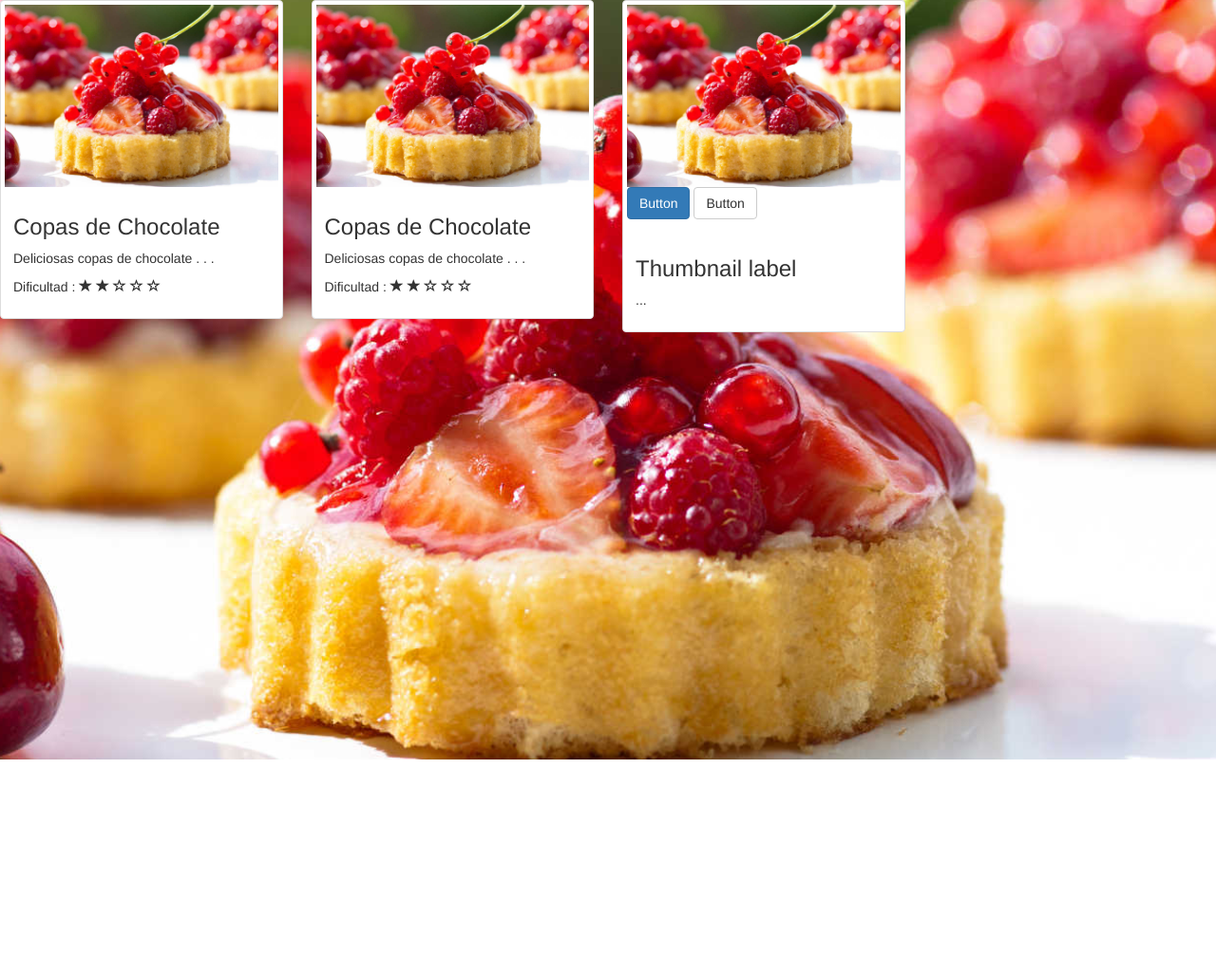
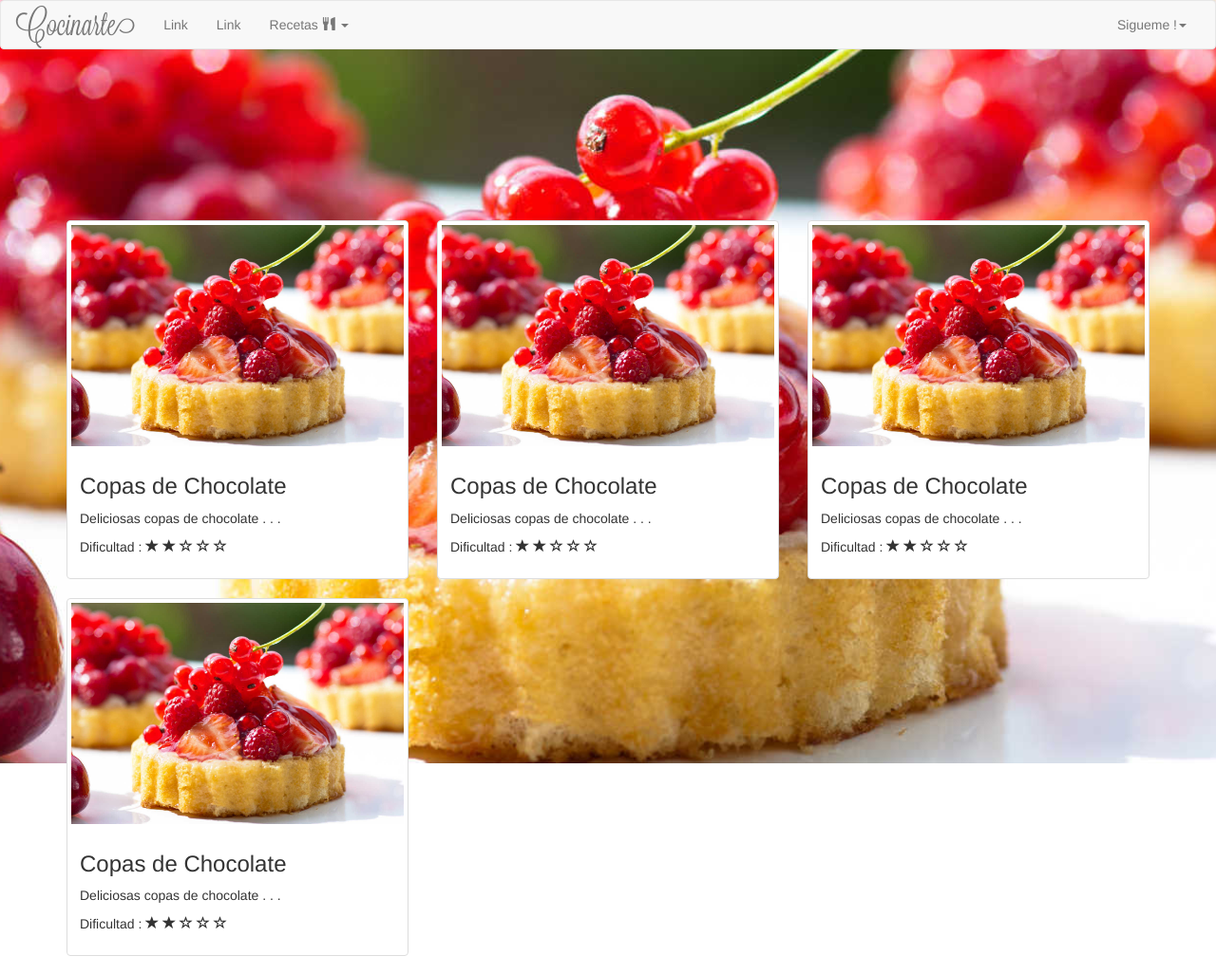
Before and after one commit to undersen/Cocina, a PHP site: page /Postres.html in a window 1280 px wide. Shown: the whole page at 95% size. Before the commit the page ends 800 px from the top, so only its background shows below. Run offline with PHP 8.4, Linux system fonts and the light colour scheme; some libraries are stand-ins or nearby versions.

Commit message:
works for safari . . . Yes Sr.

```diff
--- a/Postres.html
+++ b/Postres.html
@@ -6,6 +6,7 @@
         <link rel="stylesheet" type="text/css" href="css/component.css" />
         <link rel="stylesheet" href="css/bootstrap.css">
         <link rel="stylesheet" href="css/General.css">
+        <link rel="stylesheet" href="css/Animate.css">
 
     </head>
     <body>
@@ -16,6 +17,53 @@
                     <li><img src="Media/Postre3.jpg" alt="image02"/></li>
                 </ul>
             </div>
+
+            <nav class="navbar navbar-default">
+  <div class="container-fluid">
+    <!-- Brand and toggle get grouped for better mobile display -->
+    <div class="navbar-header">
+      <button type="button" class="navbar-toggle collapsed" data-toggle="collapse" data-target="#bs-example-navbar-collapse-1">
+        <span class="sr-only">Toggle navigation</span>
+        <span class="icon-bar"></span>
+        <span class="icon-bar"></span>
+        <span class="icon-bar"></span>
+      </button>
+      <a class="navbar-brand" href="#">Cocinarte</a>
+    </div>
+
+    <!-- Collect the nav links, forms, and other content for toggling -->
+    <div class="collapse navbar-collapse" id="bs-example-navbar-collapse-1">
+      <ul class="nav navbar-nav">
+        <li class="a"><a href="#" >Link</a></li>
+        <li><a href="#">Link</a></li>
+        <li class="dropdown">
+          <a href="#" class="dropdown-toggle" data-toggle="dropdown" role="button" aria-expanded="false">Recetas <i class="glyphicon glyphicon-cutlery"></i> <span class="caret"></span></a>
+          <ul class="dropdown-menu" role="menu">
+            <li><a href="#">Postres <i class="glyphicon glyphicon-ice-lolly-tasted"></i></a></li>
+            <li><a href="#">Platos de fondo</a></li>
+            <li><a href="#">Ensalada <i class="glyphicon glyphicon-leaf"></i></a></li>
+            <li class="divider"></li>
+            <li><a href="#">Diabeticos</a></li>
+           <li class="divider"></li>
+           <li><a href="#">Tragos <i class="glyphicon glyphicon-glass"></i></a></li>
+          </ul>
+        </li>
+      </ul>
+
+      <ul class="nav navbar-nav navbar-right">
+        <li><a href="#"></a></li>
+        <li class="dropdown">
+          <a href="#" class="dropdown-toggle" data-toggle="dropdown" role="button" aria-expanded="false">Sigueme !<span class="caret"></span></a>
+          <ul class="dropdown-menu" role="menu">
+            <li><a href="#">Facebook <i class="fa fa-facebook-official"></i></a></li>
+            <li><a href="#">Twitter <i class="fa fa-twitter-square"></i></a></li>
+            <li><a href="#">GitHub <i class="fa fa-github"></i></a></li>
+          </ul>
+        </li>
+      </ul>
+    </div><!-- /.navbar-collapse -->
+  </div><!-- /.container-fluid -->
+</nav>
 
 <!--             <div class="col-md-12 col-sm-12 col-xs-12">
         <div class="row">
@@ -76,9 +124,64 @@
          </div>
 </div> -->
 
+<div class="container">
+<div class="row " id="thumbnailContainer" >
+  <div class="col-sm-6 col-md-4 col-xs-6 ">
+    <div class="thumbnail" >
 
-<div class="row">
-  <div class="col-sm-6 col-md-3 col-xs-6">
+      <a href="#"  data-toggle="modal" data-target="#myModal">  <img src="Media/postre1.jpg" class="gallery"></a>
+      <div class="caption">
+        <h3 >Copas de Chocolate</h3>
+        <p> Deliciosas copas de chocolate . . . </p>
+        <p>Dificultad :
+    <i class="glyphicon glyphicon-star"></i>
+    <i class="glyphicon glyphicon-star"></i>
+    <i class="glyphicon glyphicon-star-empty"></i>
+    <i class="glyphicon glyphicon-star-empty"></i>
+    <i class="glyphicon glyphicon-star-empty"></i>
+</p>
+      </div>
+    </div>
+  </div>
+
+
+  <div class="col-sm- col-md-4 col-xs-6 ">
+    <div class="thumbnail">
+
+      <a href="#"  data-toggle="modal" data-target="#myModal">  <img src="Media/postre1.jpg" class="gallery"></a>
+      <div class="caption">
+        <h3 >Copas de Chocolate</h3>
+        <p> Deliciosas copas de chocolate . . . </p>
+        <p>Dificultad :
+    <i class="glyphicon glyphicon-star"></i>
+    <i class="glyphicon glyphicon-star"></i>
+    <i class="glyphicon glyphicon-star-empty"></i>
+    <i class="glyphicon glyphicon-star-empty"></i>
+    <i class="glyphicon glyphicon-star-empty"></i>
+</p>
+      </div>
+    </div>
+  </div>
+
+  <div class="col-sm- col-md-4 col-xs-6 ">
+    <div class="thumbnail">
+
+      <a href="#"  data-toggle="modal" data-target="#myModal">  <img src="Media/postre1.jpg" class="gallery"></a>
+      <div class="caption">
+        <h3 >Copas de Chocolate</h3>
+        <p> Deliciosas copas de chocolate . . . </p>
+        <p>Dificultad :
+    <i class="glyphicon glyphicon-star"></i>
+    <i class="glyphicon glyphicon-star"></i>
+    <i class="glyphicon glyphicon-star-empty"></i>
+    <i class="glyphicon glyphicon-star-empty"></i>
+    <i class="glyphicon glyphicon-star-empty"></i>
+</p>
+      </div>
+    </div>
+  </div>
+
+  <div class="col-sm- col-md-4 col-xs-6 ">
     <div class="thumbnail">
 
       <a href="#"  data-toggle="modal" data-target="#myModal">  <img src="Media/postre1.jpg" class="gallery"></a>
@@ -97,36 +200,7 @@
   </div>
 
 
-  <div class="col-sm- col-md-3 col-xs-6">
-    <div class="thumbnail">
-
-      <a href="#"  data-toggle="modal" data-target="#myModal">  <img src="Media/postre1.jpg" class="gallery"></a>
-      <div class="caption">
-        <h3 >Copas de Chocolate</h3>
-        <p> Deliciosas copas de chocolate . . . </p>
-        <p>Dificultad :
-    <i class="glyphicon glyphicon-star"></i>
-    <i class="glyphicon glyphicon-star"></i>
-    <i class="glyphicon glyphicon-star-empty"></i>
-    <i class="glyphicon glyphicon-star-empty"></i>
-    <i class="glyphicon glyphicon-star-empty"></i>
-</p>
-      </div>
-    </div>
-  </div>
-
-
-  <div class="col-sm-6 col-md-3 col-xs-6">
-    <div class="thumbnail">
-      <img src="Media/postre1.jpg" class="gallery">
-      <p><a href="#" class="btn btn-primary button" role="button">Button</a> <a href="#" class="btn btn-default" role="button">Button</a></p>
-      <div class="caption">
-        <h3 >Thumbnail label</h3>
-        <p>...</p>
-
-      </div>
-    </div>
-  </div>
+</div>
 </div>
 
 
@@ -201,8 +275,6 @@
         </div>
       </div>
     </div>
-</div>
-
 
 
         <script src="https://ajax.googleapis.com/ajax/libs/jquery/1.9.1/jquery.min.js" type="text/javascript" ></script>
@@ -212,6 +284,7 @@
         <script src="js/modernizr.custom.js" type="text/javascript" ></script>
         <script src="js/bootstrap.js"  type="text/javascript"></script>
         <script src="js/cbpBGSlideshow.js" type="text/javascript" ></script>
+        <script src="js/animate.js"></script>
         <!-- <script src="js/app/directive/angular-youtube-embed.js" type="text/javascript"></script>
         // <script src="js/app/controller/dessert_controller.js" type="text/javascript"></script>
         // <script src="js/app/app.js" type="text/javascript"></script>
@@ -223,17 +296,15 @@
 
 
             $(function() {
-                cbpBGSlideshow.init();
-});
-            $("#myModal").on('hidden.bs.modal', function (e) {
-        $("#myModal iframe").attr("src", $("#myModal iframe").attr("src"));
-    });
+                cbpBGSlideshow.init();});
 
 
+            $("#myModal").on('hidden.bs.modal', function (e) {
+        $("#myModal iframe").attr("src", $("#myModal iframe").attr("src"));});
 
-
-
-
+            $('a0').click('show.bs.modal', function () {
+$('.modal-backdrop.fade.in').css('height',$( window ).height()*1.12);
+});
         </script>
     </body>
 </html>
--- a/css/General.css
+++ b/css/General.css
@@ -11,7 +11,86 @@
     text-align: center;
 }
 
-#gallery
+#thumbnailContainer
 {
+margin-top:160px;"
+}
+
+@media screen and (max-width:320px) {
+  h3, .h3 {
+  font-size: 8px;
+}
+body {
+  font-family: "Helvetica Neue", Helvetica, Arial, sans-serif;
+  font-size: 6px;
+  line-height: 1.42857143;
+  color: #333;
+  background-color: #fff;
+}
+#thumbnailContainer
+	{
+	margin:0px;"
+	}
+	h4, .h4 {
+  font-size: 12px;
+}
+.thumbnail {
+
+  padding: 1px;
 
 }
+.thumbnail .caption {
+   padding: 1px;
+  color: #333;
+}
+#Titulo
+  {
+  font-size:20px !important;
+  }
+
+  .navbar-brand {
+
+  font-size: 20px;
+
+}
+.panel-heading {
+  padding: 5px 7px;
+}
+dl {
+  margin-bottom: 5px;
+}
+
+.panel {
+  margin-bottom: 5px;
+}
+
+.btn-transparent {
+  margin: 5px;
+}
+h1, .h1, h2, .h2, h3, .h3 {
+  margin-top: 5px;
+  margin-bottom: 2.5px;
+}
+
+.panel-body {
+
+  padding: 5px,5px,5px,15px;
+}
+}
+@media screen and (min-width:321px) and (max-width:639px) {
+
+ #Titulo
+  {
+  font-size:70px !important;
+  margin-top:20% !important;
+  }
+
+}
+@media screen and (min-width:640px) and (max-width:959px) {
+
+ #Titulo
+  {
+  font-size:110px !important;
+  margin-top:10% !important;
+  }
+}
```
Also changed, not shown: Index.html (+52 -29 lines), 1 other file.
